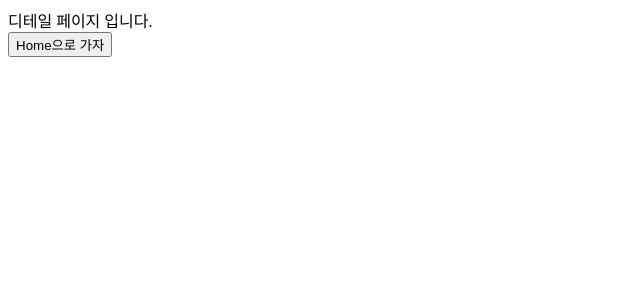
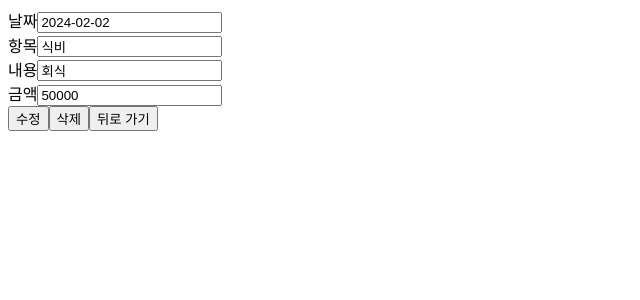
Before and after one commit to ydmaad/React-3-2-assignment, a React (Vite) app: page /detail/24310f72-56b4-41a7-a9c2-458580ef1f8 in a window 1280 px wide. Shown: the top 300 px of the page, without its empty margins (0-640 px from the left). Built offline with nearby package versions, Linux system fonts and the light colour scheme.

Commit message:
수정버튼을 만들어 보자

```diff
--- a/src/App.jsx
+++ b/src/App.jsx
@@ -63,7 +63,10 @@
     <BrowserRouter>
       <Routes>
         <Route path="/" element={<Home list={list} setList={setList} />} />
-        <Route path="/detail/:id" element={<Detail />} />
+        <Route
+          path="/detail/:id"
+          element={<Detail list={list} setList={setList} />}
+        />
       </Routes>
     </BrowserRouter>
   );
--- a/src/page/Detail.jsx
+++ b/src/page/Detail.jsx
@@ -1,16 +1,48 @@
 import React from "react";
-import { useNavigate } from "react-router-dom";
+import { useNavigate, useParams } from "react-router-dom";
 
-const Detail = () => {
+const Detail = ({ list, setList }) => {
   const navigate = useNavigate();
+
+  const params = useParams();
+  console.log(params);
+
+  const targetData = list.find(item => {
+    return item.id === params.id;
+  });
+
+  const inputChange = e => {
+    const { input, value } = e.target.value;
+    setList({ ...list, input: value });
+  };
+
   return (
     <>
-      <div>디테일 페이지 입니다.</div>
+      <div>
+        <div>
+          날짜
+          <input value={targetData.date} onChange={inputChange} />
+        </div>
+        <div>
+          항목
+          <input value={targetData.item} onChange={inputChange} />
+        </div>
+        <div>
+          내용
+          <input value={targetData.description} onChange={inputChange} />
+        </div>
+        <div>
+          금액
+          <input value={targetData.amount} onChange={inputChange} />
+        </div>
+      </div>
+      <button>수정</button>
+      <button>삭제</button>
       <button
         onClick={() => {
           navigate("/");
         }}>
-        Home으로 가자
+        뒤로 가기
       </button>
     </>
   );
--- a/src/page/Home.jsx
+++ b/src/page/Home.jsx
@@ -1,8 +1,8 @@
 import React from "react";
 import styled from "styled-components";
-import { useNavigate } from "react-router-dom";
 import { useState } from "react";
 import { v4 as uuidv4 } from "uuid";
+import { Link } from "react-router-dom";
 
 const HeaderStyle = styled.div`
   background-color: black;
@@ -17,8 +17,19 @@
   height: 100px;
 `;
 
+const ListStyle = styled.div`
+  display: flex;
+  flex-direction: row;
+  align-items: center;
+  gap: 5px;
+
+  width: 1000px;
+  height: 100px;
+
+  border: 5px solid green;
+`;
+
 const Home = ({ list, setList }) => {
-  const [seletedMonth, setSelectedMonth] = useState("");
   const [date, setDate] = useState("");
   const [item, setItem] = useState("");
   const [price, setPrice] = useState(0);
@@ -49,8 +60,6 @@
     "11월",
     "12월",
   ];
-
-  const navigate = useNavigate();
 
   return (
     <>
@@ -91,24 +100,25 @@
           <button onClick={saveBtn}>저장</button>
         </HeaderStyle>
       </div>
-      <div seletedMonth={seletedMonth} setSelectedMonth={setSelectedMonth}>
+      <div>
         {month.map((month, index) => {
           return <button key={index}>{month}</button>;
         })}
       </div>
+
       <div>
-        {list.map(data => (
-          <div
-            key={data.id}
-            onClick={() => {
-              navigate(`/detail/${data.id}`);
-            }}>
-            <p>{data.date}</p>
-            <p>{data.item}</p>
-            <p>{data.description}</p>
-            <p>{data.amount}</p>
-          </div>
-        ))}
+        {list.map(data => {
+          return (
+            <Link key={data.id} to={`/detail/${data.id}`}>
+              <ListStyle>
+                <p>{data.date}</p>
+                <p>{data.item}</p>
+                <p>{data.description}</p>
+                <p>{data.amount}</p>
+              </ListStyle>
+            </Link>
+          );
+        })}
       </div>
     </>
   );
```
